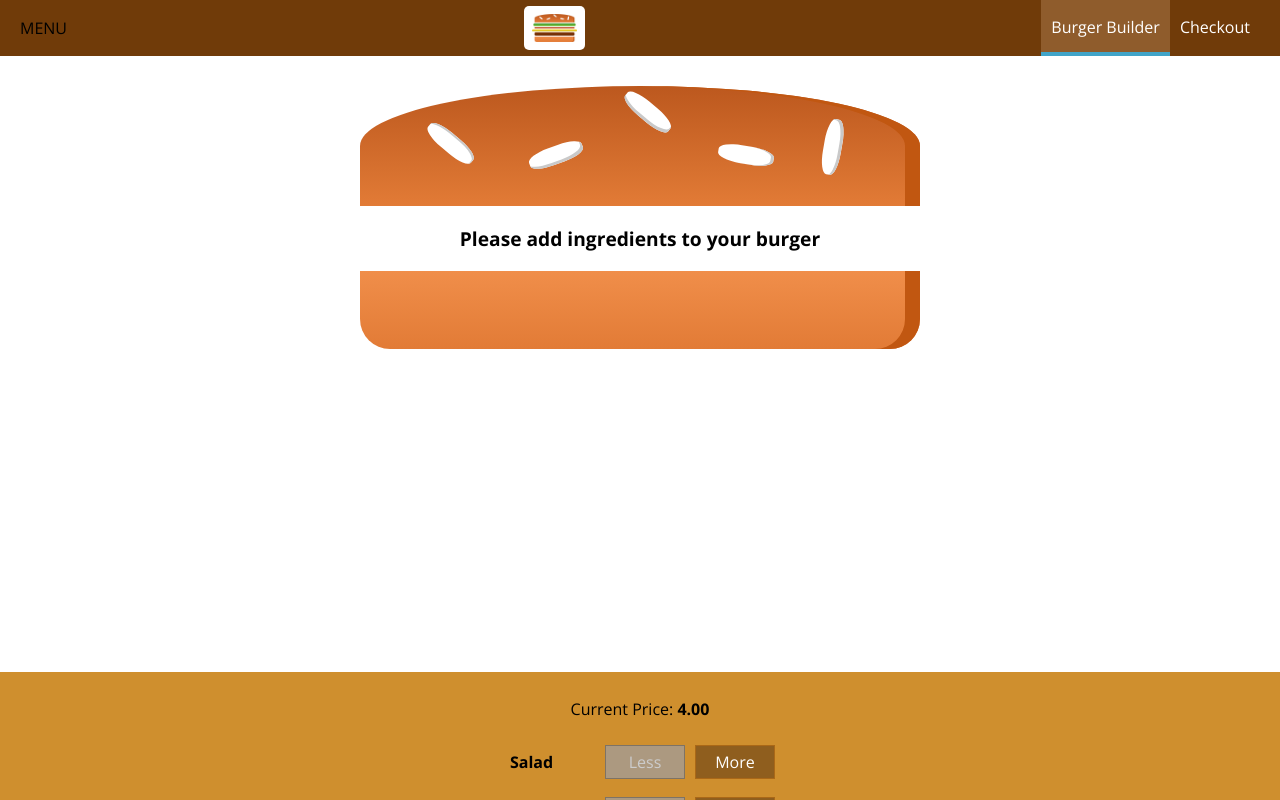
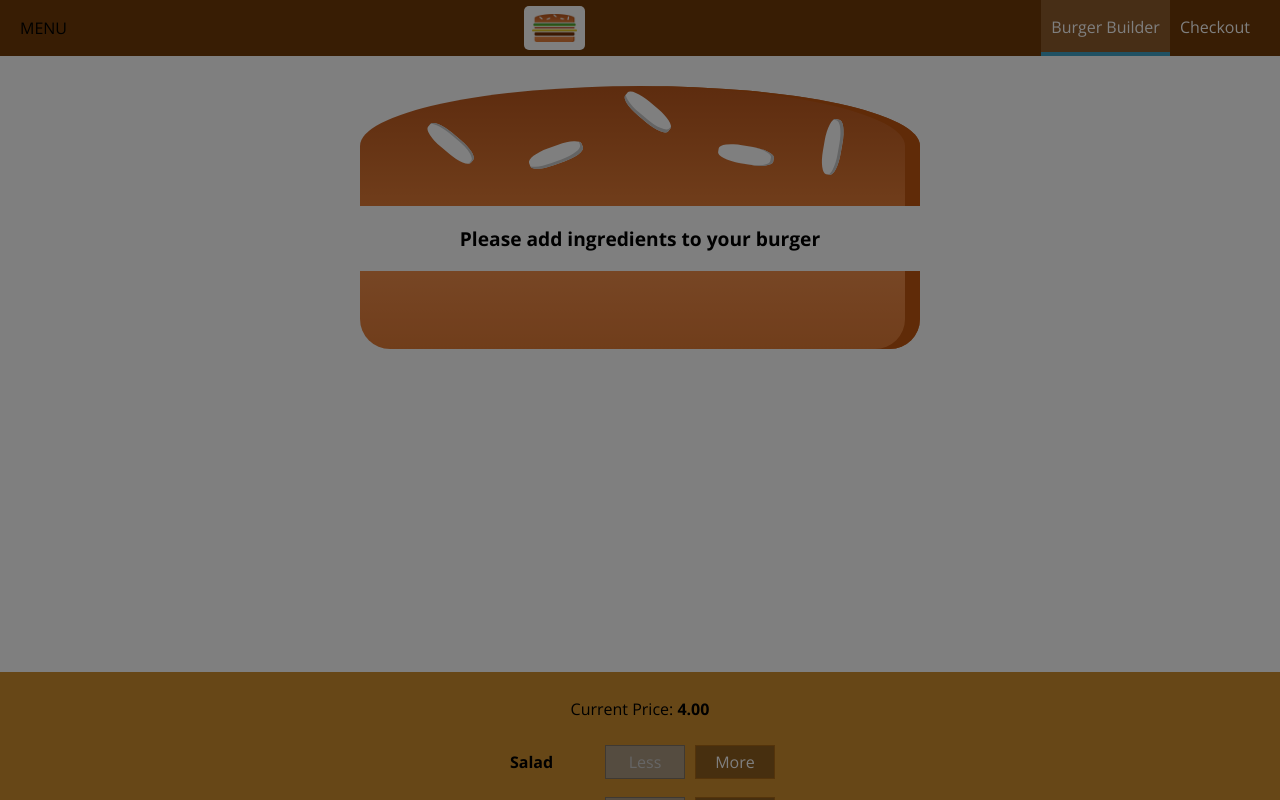
Before and after one commit to andrewrey/burgerbuilderapp, a React (Create React App) app: page / in a window 1280 px wide. Shown: the top 800 px of the page. Built offline with nearby package versions, Linux system fonts and the light colour scheme.

Commit message:
converted layout to class with state and added method for sidedrawer handler

```diff
--- a/src/Components/Layout/Layout.js
+++ b/src/Components/Layout/Layout.js
@@ -1,16 +1,27 @@
+import React, { Component } from "react";
 import Aux from "../../hoc/Aux";
 import classes from "./Layout.module.css";
 import Toolbar from "../Navigation/Toolbar/Toolbar";
 import SideDrawer from "../Navigation/SideDrawer/SideDrawer";
 
-const Layout = ({ children }) => {
+class Layout extends Component {
+  state = {
+    showSideDrawer: true,
+  };
+
+  sideDrawerClosedHandler = () => {
+    this.setState({ showSideDrawer: false });
+  };
+  render() {
+    const { children } = this.props;
     return (
       <Aux>
         <Toolbar />
-      <SideDrawer />
+        <SideDrawer show={this.state.showSideDrawer} closed={this.sideDrawerClosedHandler} />
         <main className={classes.Content}>{children}</main>
       </Aux>
     );
-};
+  }
+}
 
 export default Layout;
--- a/src/Components/Navigation/SideDrawer/SideDrawer.js
+++ b/src/Components/Navigation/SideDrawer/SideDrawer.js
@@ -1,11 +1,18 @@
 import Logo from "../../Logo/Logo";
 import NavigationItems from "../NavigationItems/NavigationItems";
 import classes from "./SideDrawer.module.css";
+import Backdrop from "../../UI/Backdrop/Backdrop";
+import Aux from "../../../hoc/Aux";
 
-const SideDrawer = () => {
-  // ...
+const SideDrawer = ({ closed, show }) => {
+  let attachedClasses = [classes.SideDrawer, classes.Close];
+  if (show) {
+    attachedClasses = [classes.SideDrawer, classes.Open];
+  }
   return (
-    <div className={classes.SideDrawer}>
+    <Aux>
+      <Backdrop show={show} clicked={closed} />
+      <div className={attachedClasses.join(" ")}>
         <div className={classes.Logo}>
           <Logo />
         </div>
@@ -13,6 +20,7 @@ const SideDrawer = () => {
           <NavigationItems />
         </nav>
       </div>
+    </Aux>
   );
 };
 
```
Lines whose indentation alone changed are shown as unchanged.
